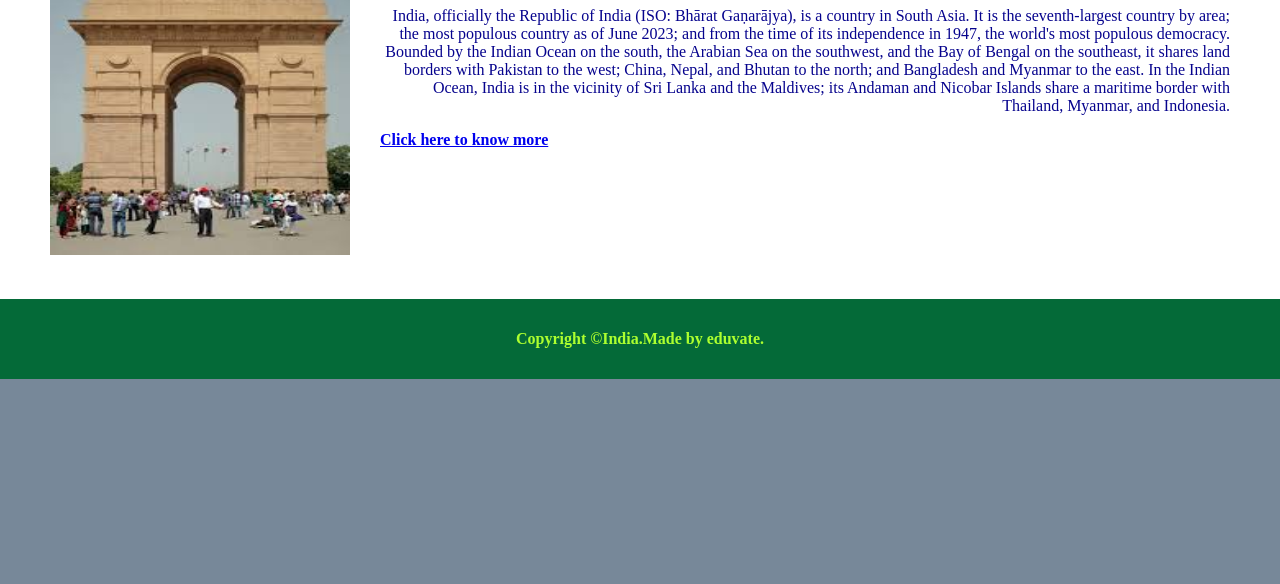
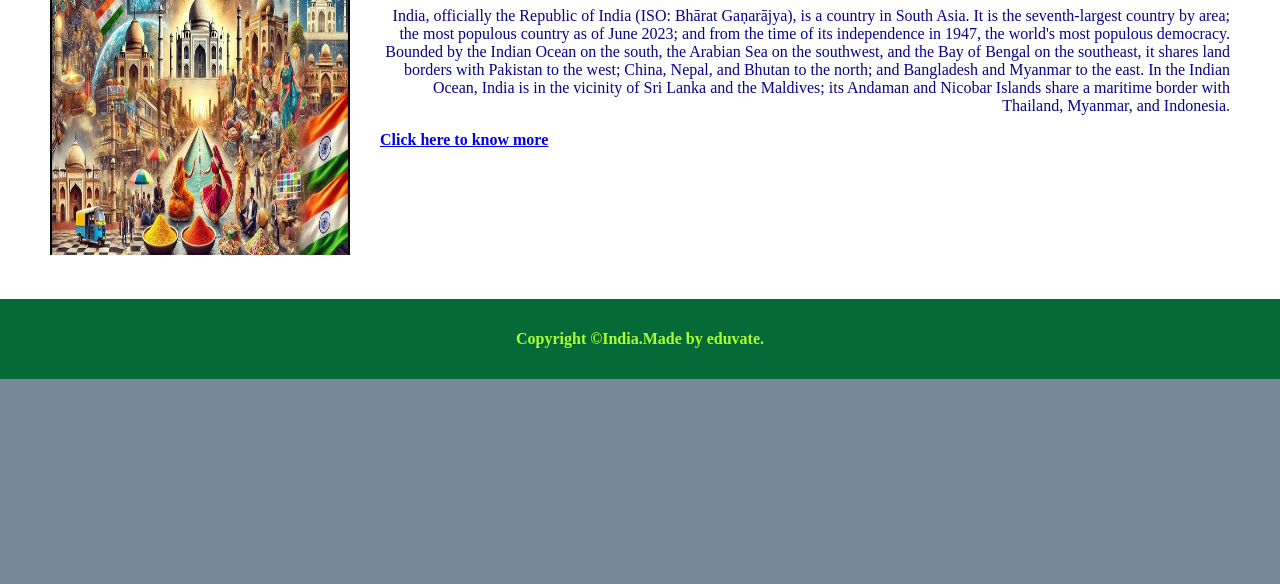
Before and after one commit to hulas88/asdsfsfsdfsf, a plain HTML site: page index.html in a window 1280 px wide. Shown: the part 216-800 px from the top of the page. Drawn offline with Linux system fonts and the light colour scheme.

Commit message:
Update index.html

```diff
--- a/index.html
+++ b/index.html
@@ -19,7 +19,7 @@
 		<main>
 			<div class="row" >
 				<div class="column1">
-					<img src="india gate.jfif" height="338px" width="300px">
+					<img src="india.jpg" height="338px" width="300px">
 				</div>
 				<div class="column2">
 					<h1>India</h1>
```
